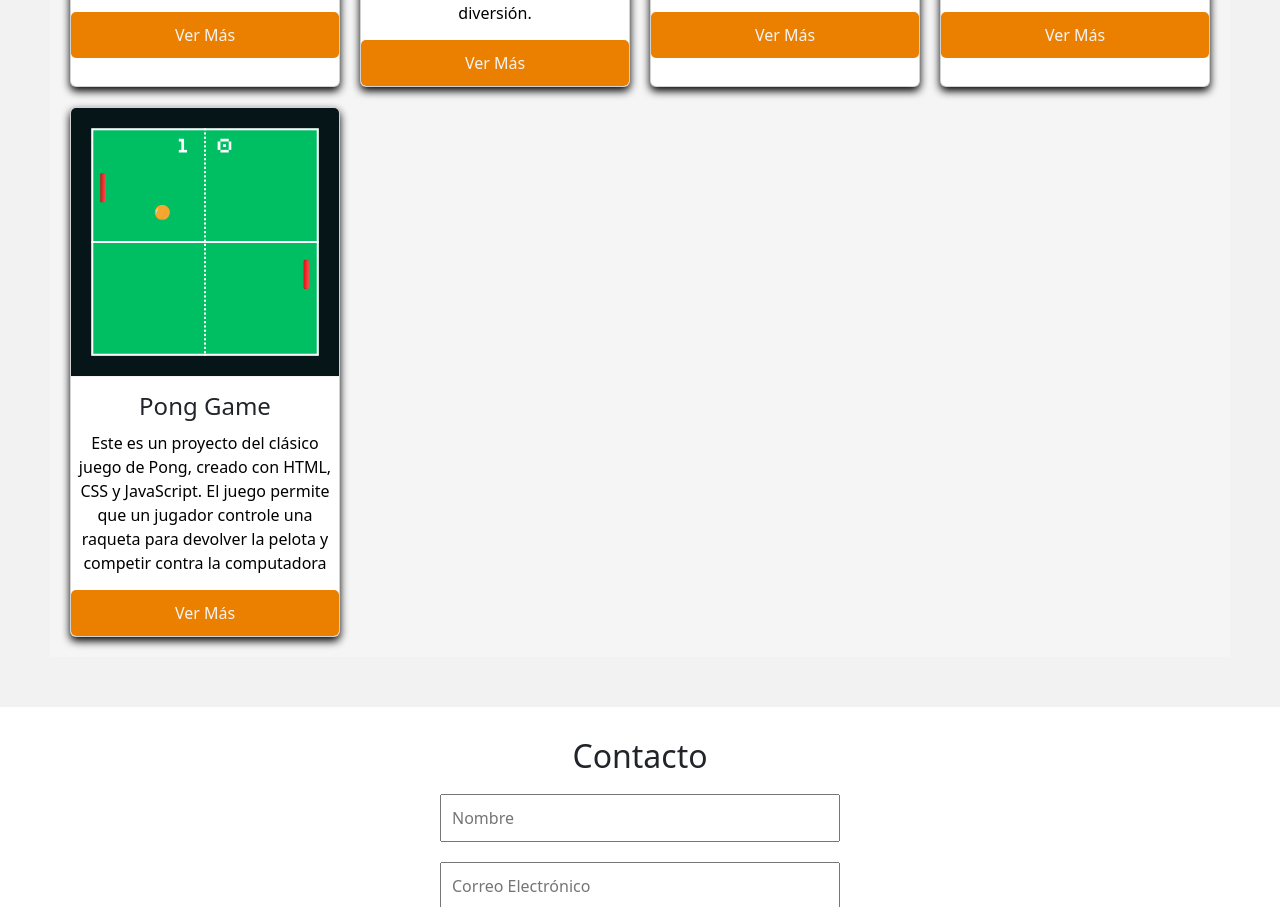
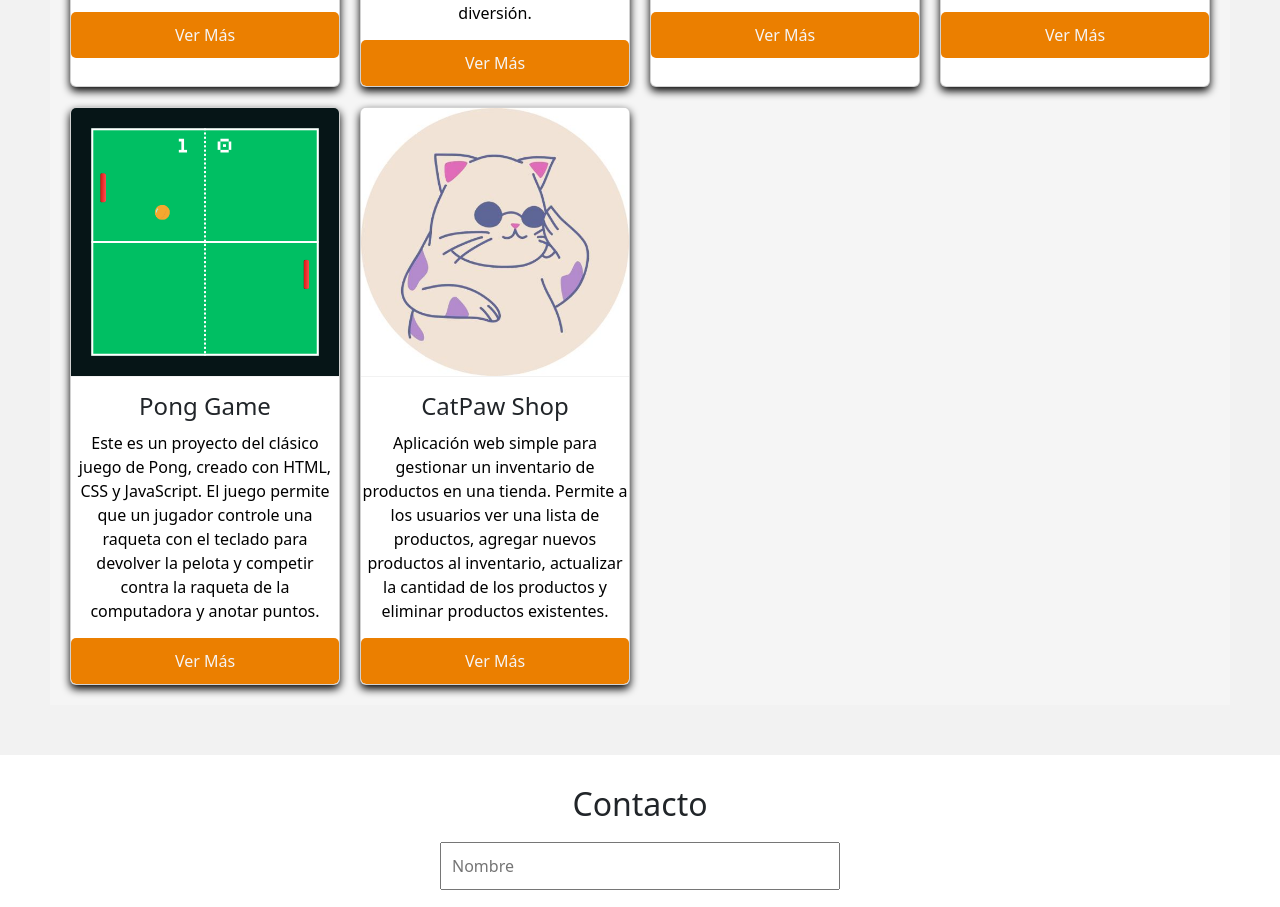
Before and after one commit to AndreaMReyna/portafolio, a plain HTML site: page index.html in a window 1280 px wide. Shown: the part 2710-3617 px from the top of the page. Drawn offline with nearby package versions, Linux system fonts and the light colour scheme; a web font is replaced by a local one.

Commit message:
Se agregó el proyecto de CatPaw Shop

```diff
--- a/index.html
+++ b/index.html
@@ -117,16 +117,16 @@
                  <div class="card">
                     <img src="fotos/juego-pong.png" alt="juego-pong">
                     <h3>Pong Game</h3>
-                    <p> Este es un proyecto del clásico juego de Pong, creado con HTML, CSS y JavaScript. El juego permite que un jugador controle una raqueta para devolver la pelota y competir contra la computadora</p>
+                    <p> Este es un proyecto del clásico juego de Pong, creado con HTML, CSS y JavaScript. El juego permite que un jugador controle una raqueta con el teclado para devolver la pelota y competir contra la raqueta de la computadora y anotar puntos.</p>
                     <a href="https://andreamreyna.github.io/ping-pong/" class="btn">Ver Más</a>
                 </div>
-                <!--  <div class="card">
-                    <img src="image6.jpg" alt="Imagen 6">
-                    <h3>Proyecto 6</h3>
-                    <p>Descripción de la tarjeta 6.</p>
-                    <a href="page6.html" class="btn">Ver Más</a>
+               <div class="card">
+                    <img src="fotos/catpaw.jpg" alt="CatPaw">
+                    <h3>CatPaw Shop</h3>
+                    <p>Aplicación web simple para gestionar un inventario de productos en una tienda. Permite a los usuarios ver una lista de productos, agregar nuevos productos al inventario, actualizar la cantidad de los productos y eliminar productos existentes.</p>
+                    <a href="https://andreamreyna.github.io/catpaw-shop/" class="btn">Ver Más</a>
                 </div>
-                <div class="card">
+                 <!--  <div class="card">
                     <img src="image7.jpg" alt="Imagen 7">
                     <h3>Proyecto 7</h3>
                     <p>Descripción de la tarjeta 7.</p>
```
Also changed, not shown: fotos/catpaw.jpg (added).
